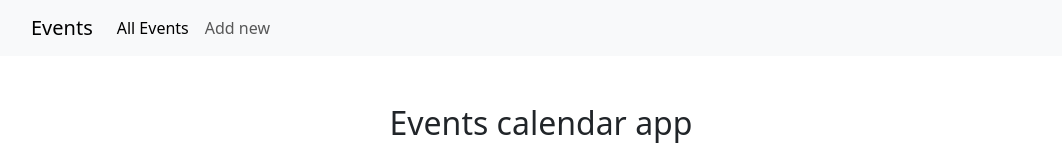
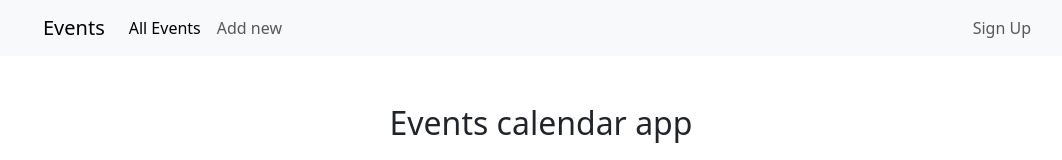
Before and after one commit to Paimen85/palvelinohjelmointi-crud, a React (Create React App) app in the folder frontend/: page / in a window 1280 px wide. Shown: the top 160 px of the page, without its empty margins (99-1161 px from the left). Built offline with nearby package versions, Linux system fonts and the light colour scheme.

Commit message:
SignUp component is created

```diff
--- a/frontend/src/App.js
+++ b/frontend/src/App.jsx
@@ -1,5 +1,5 @@
 import "../node_modules/bootstrap/dist/css/bootstrap.min.css";
-import "../node_modules/bootstrap/dist/js/bootstrap.min.js";
+import "bootstrap/dist/js/bootstrap.min.js";
 import "./App.css";
 import AddEvent from "./components/AddEvent.jsx";
 import Header from "./components/Header.jsx";
@@ -7,6 +7,7 @@ import Home from "./components/Home.jsx";
 import ListEventComponent from "./components/ListEventComponent.jsx";
 import { BrowserRouter as Router, Route, Routes } from "react-router-dom";
 import UpdateEvent from "./components/UpdateEvent.jsx";
+import SignUpComponent from "./components/SignUpComponent.jsx";
 
 function App() {
   return (
@@ -20,6 +21,8 @@ function App() {
             <Route exact path="/events" element={<ListEventComponent />} />
             <Route exact path="/add-event" element={<AddEvent />} />
             <Route exact path="/edit-event/:id" element={<UpdateEvent />} />
+            <Route exact path="/sign-up" element={<SignUpComponent />} />
+
           </Routes>
         </Router>
       </div>
--- a/frontend/src/components/Header.jsx
+++ b/frontend/src/components/Header.jsx
@@ -5,7 +5,7 @@ const Header = () => {
   return (
     <header>
       <nav className="navbar navbar-expand-lg bg-body-tertiary px-5">
-
+        <div className="container-fluid">
           <Link className="navbar-brand" to={"/"}>
             Events
           </Link>
@@ -20,10 +20,14 @@ const Header = () => {
           >
             <span className="navbar-toggler-icon"></span>
           </button>
-          <div className="collapse navbar-collapse" id="navbarNav">
+          <div className="collapse navbar-collapse " id="navbarNav">
             <ul className="navbar-nav">
               <li className="nav-item">
-                <Link className="nav-link active" aria-current="page" to={"/events"}>
+                <Link
+                  className="nav-link active"
+                  aria-current="page"
+                  to={"/events"}
+                >
                   All Events
                 </Link>
               </li>
@@ -34,7 +38,14 @@ const Header = () => {
               </li>
             </ul>
           </div>
-
+          <ul className="navbar-nav">
+            <li className="nav-item">
+              <Link className="nav-link" to={"/sign-up"}>
+                Sign Up
+              </Link>
+            </li>
+          </ul>
+        </div>
       </nav>
     </header>
   );
--- /dev/null
+++ b/frontend/src/components/SignUpComponent.jsx
@@ -0,0 +1,9 @@
+import React from 'react'
+
+const SignUpComponent = () => {
+  return (
+    <div>SignUpComponent</div>
+  )
+}
+
+export default SignUpComponent
```
